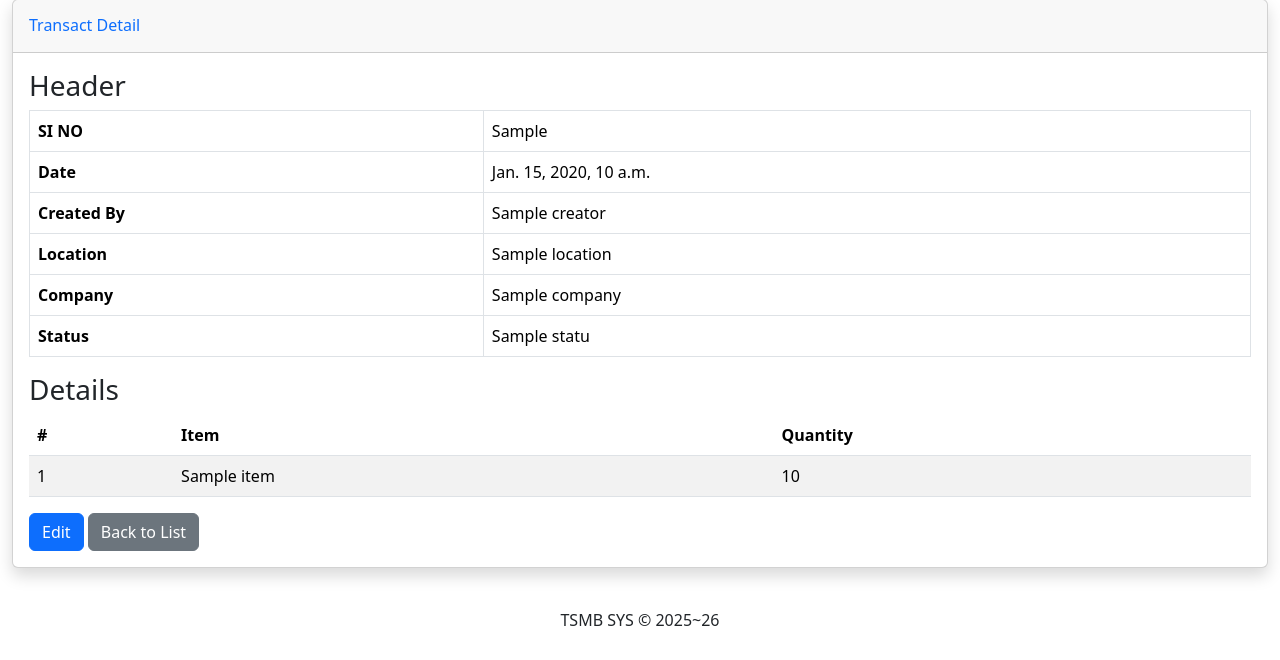
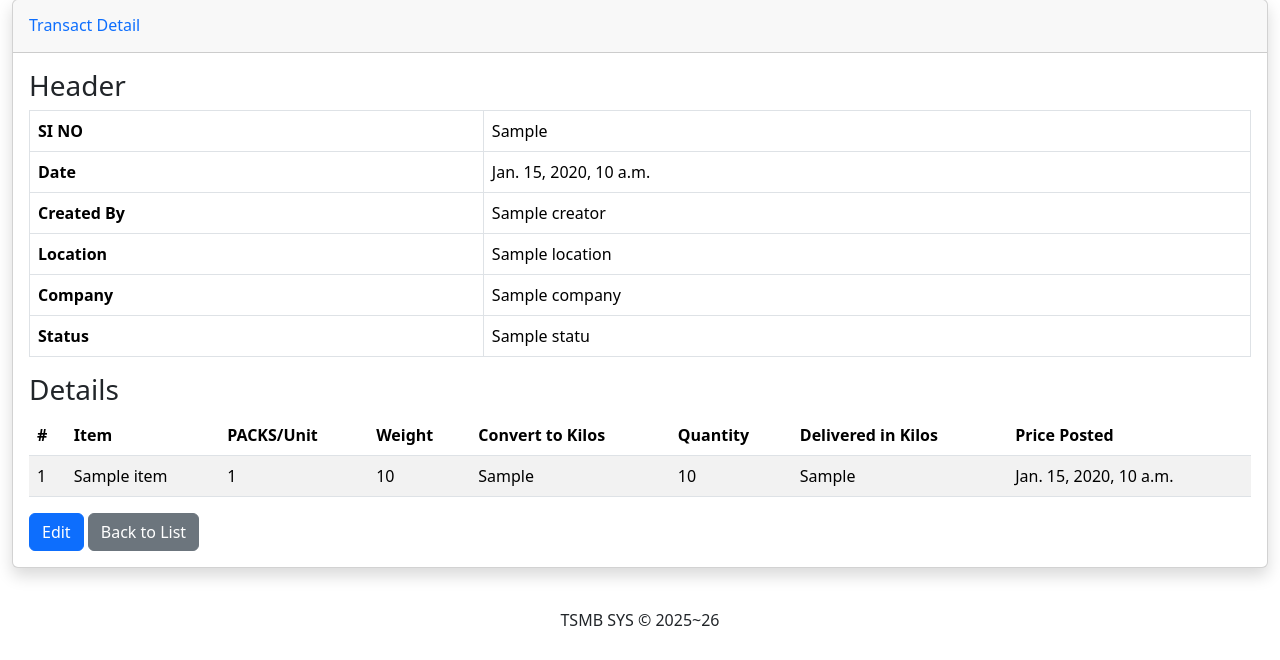
Before and after one commit to jmgcheng/tsmb_sys01_repo01, a Django app: template core/transacts/templates/transacts/transact_detail.html in a window 1280 px wide. Shown: the part 140-800 px from the top of the page. Run offline with Django 5.2, Linux system fonts and the light colour scheme; the template is opened without the code that fills it: most values are stand-ins (such as "Sample title", 1, 10 or a date in 2020); some libraries are stand-ins or nearby versions.

Commit message:
update - transact detail page - add more details

```diff
--- a/core/transacts/templates/transacts/transact_detail.html
+++ b/core/transacts/templates/transacts/transact_detail.html
@@ -65,7 +65,12 @@
                 <tr>
                   <th>#</th>
                   <th>Item</th>
+                  <th>PACKS/Unit</th>
+                  <th>Weight</th>
+                  <th>Convert to Kilos</th>
                   <th>Quantity</th>
+                  <th>Delivered in Kilos</th>
+                  <th>Price Posted</th>
                 </tr>
               </thead>
               <tbody>
@@ -73,7 +78,12 @@
                   <tr>
                     <td>{{ forloop.counter }}</td>
                     <td>{{ detail.item }}</td>
+                    <td>{{ detail.num_per_unit }}</td>
+                    <td>{{ detail.weight }}</td>
+                    <td>{{ detail.convert_to_kilos }}</td>
                     <td>{{ detail.quantity }}</td>
+                    <td>{{ detail.delivered_in_kilos }}</td>
+                    <td>{{ detail.price_posted }}</td>
                   </tr>
                 {% empty %}
                   <tr>
```
Also changed, not shown: core/transacts/views.py (+25 -3 lines).
